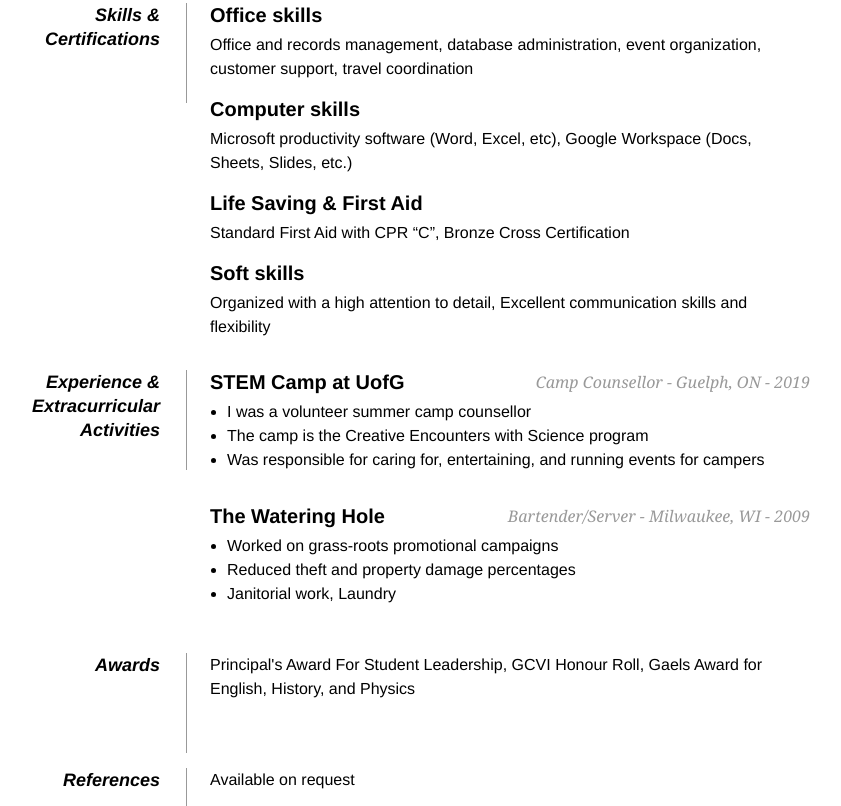
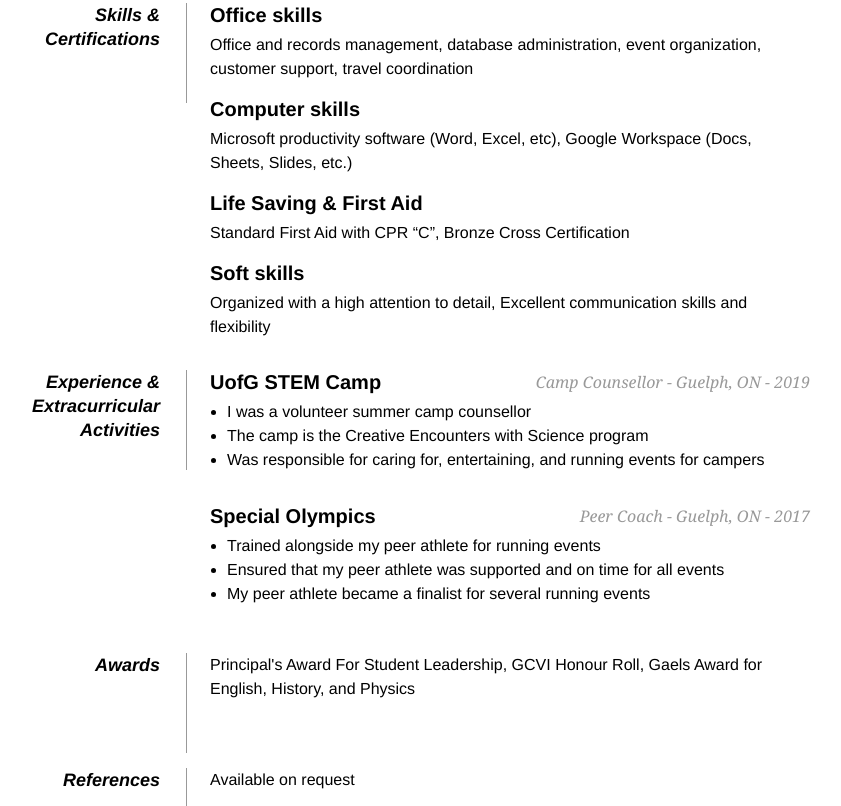
Before and after one commit to MahmoodBadr/mahmoodbadr.github.io, a plain HTML site: page index.html in a window 1280 px wide. Shown: the part 432-1238 px from the top of the page, without its empty margins (230-1071 px from the left). Drawn offline with Linux system fonts and the light colour scheme.

Commit message:
Update index.html

```diff
--- a/index.html
+++ b/index.html
@@ -89,18 +89,18 @@
 
             <dt>Experience & Extracurricular Activities</dt>
             <dd>
-                <h2>STEM Camp at UofG <span>Camp Counsellor - Guelph, ON - 2019</span></h2>
+                <h2>UofG STEM Camp <span>Camp Counsellor - Guelph, ON - 2019</span></h2>
                 <ul>
                     <li>I was a volunteer summer camp counsellor</li>
                     <li>The camp is the Creative Encounters with Science program</li>
                     <li>Was responsible for caring for, entertaining, and running events for campers</li>
                 </ul>
 
-                <h2>The Watering Hole <span>Bartender/Server - Milwaukee, WI - 2009</span></h2>
+                <h2>Special Olympics <span>Peer Coach - Guelph, ON - 2017</span></h2>
                 <ul>
-                    <li>Worked on grass-roots promotional campaigns</li>
-                    <li>Reduced theft and property damage percentages</li>
-                    <li>Janitorial work, Laundry</li>
+                    <li>Trained alongside my peer athlete for running events</li>
+                    <li>Ensured that my peer athlete was supported and on time for all events</li>
+                    <li>My peer athlete became a finalist for several running events</li>
                 </ul>
             </dd>
 
```
